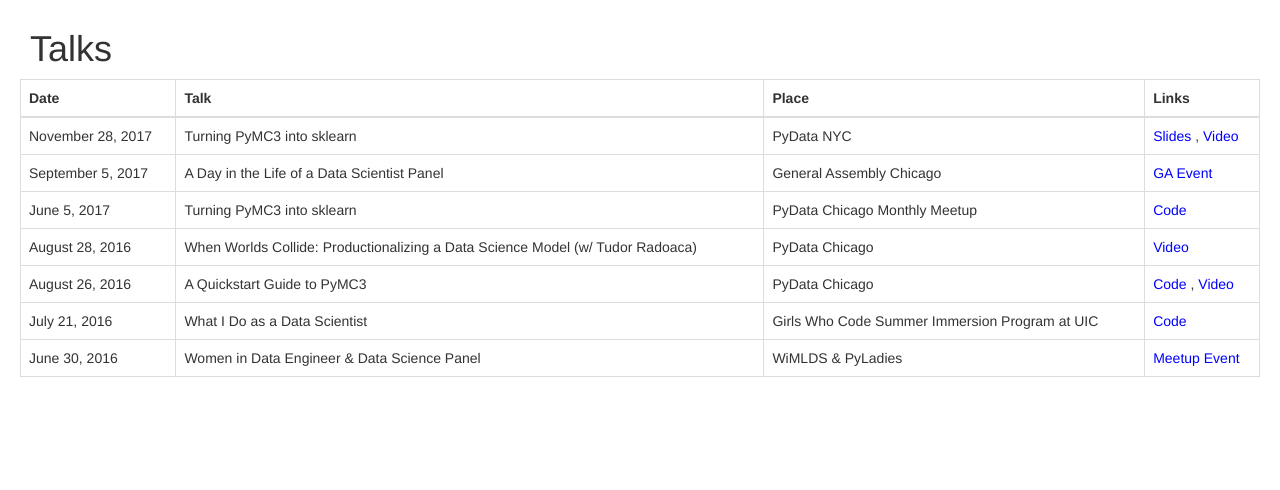
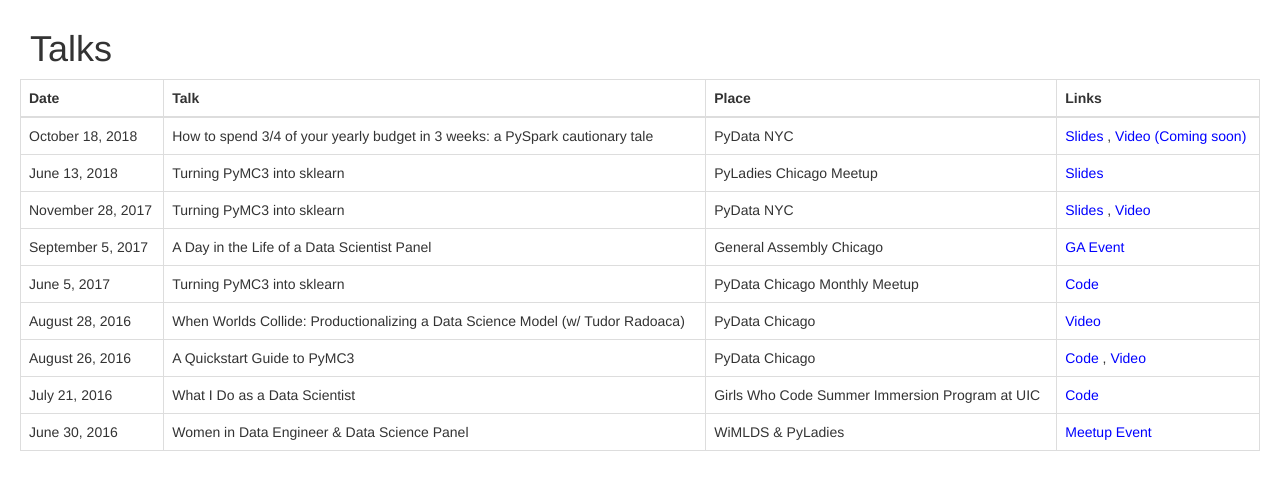
Before and after one commit to parsing-science/parsing-science-flask, a Flask app: page /talks/ in a window 1280 px wide. Shown: the part 111-601 px from the top of the page. Run offline with Flask 2, Linux system fonts and the light colour scheme; some libraries are stand-ins or nearby versions.

Commit message:
Add a couple more talks

```diff
--- a/parsing_science/templates/core/talks.html
+++ b/parsing_science/templates/core/talks.html
@@ -14,6 +14,18 @@
           </tr>
         </thead>
         <tbody>
+          <tr>
+            <td>October 18, 2018</td>
+            <td>How to spend 3/4 of your yearly budget in 3 weeks: a PySpark cautionary tale</td>
+            <td>PyData NYC</td>
+            <td><a href="../../static/documents/how_to_spend.pdf" target="_blank"> Slides </a>, <a href="" target="_blank"> Video (Coming soon) </a></td>
+          </tr>
+          <tr>
+            <td>June 13, 2018</td>
+            <td>Turning PyMC3 into sklearn</td>
+            <td>PyLadies Chicago Meetup</td>
+            <td><a href="https://github.com/parsing-science/metis_june_2018" target="_blank"> Slides </a></td>
+          </tr>
           <tr>
             <td>November 28, 2017</td>
             <td>Turning PyMC3 into sklearn</td>
```
Also changed, not shown: 1 other file.
